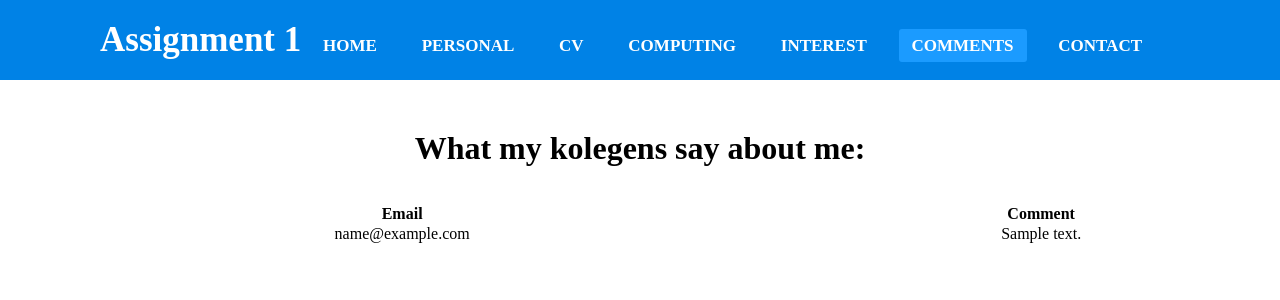
After one commit to GonnaBePRO/flask-web-app, a Flask app: page /comments in a window 1280 px wide. The commit adds this page. Shown: the top 300 px of the page. Run offline with Flask 2, Linux system fonts and the light colour scheme; tables that the repository leaves empty or names only in its code hold one stand-in row (values such as "Sample post"); some libraries are stand-ins or nearby versions.

Commit message:
Starting CA2

```diff
--- a/__init__.py
+++ b/app.py
@@ -1,4 +1,9 @@
 from flask import Flask, render_template, request
+import pymysql
+pymysql.install_as_MySQLdb()
+import MySQLdb
+connection = MySQLdb.connect("localhost" , "root" , "localhost", "majkel_flask")
+
 app = Flask(__name__, static_url_path='/static')
 
 # set FLASK_APP=__init__.py
@@ -17,13 +22,25 @@ def personal():
 def cv():
 	return render_template("cv.html", title="CV")
 
+
+@app.route("/comments")
+def comments():
+	cursor = connection.cursor()
+	cursor.execute("SELECT * FROM comments")
+	return render_template("comments.html", title="Comments", info=cursor)
+
 @app.route("/contact", methods=['GET', 'POST'])
 def contact():
 	if request.method == 'POST':
 		email = request.form.get('email')
 		message = request.form.get('message')
-		file = open("comments.txt", "a+")
-		file.write(email + " " + message + "\n")
+		# file = open("comments.txt", "a+")
+		# file.write(email + " " + message + "\n")
+		print("INSERT INTO comments (email, comment) VALUES ('" + email + "', '" + message + "');")
+		cursor = connection.cursor()
+		cursor.execute("INSERT INTO comments (email, comment) VALUES ('" + email + "', '" + message + "');")
+		connection.commit()
+		cursor.close()
 		return render_template("sent.html", title="Thank You")
 	else:
 		return render_template("contact.html", title="Contact")
--- /dev/null
+++ b/templates/comments.html
@@ -0,0 +1,24 @@
+{% extends "template.html" %}
+
+{% block content %}
+
+	<div class="content">
+		<h1>What my kolegens say about me:</h1><br>
+		<br>
+
+		<table style="width:100%">
+			<tr>
+				<th>Email</th>
+				<th>Comment</th>
+			</tr>
+			{% for row in info %}
+			<tr>
+				<td>{{ row[1] }}</td>
+				<td>{{ row[2] }}</td>
+			</tr>
+			{% endfor %}
+	</table>
+
+	</div>
+
+{% endblock %}
--- a/templates/template.html
+++ b/templates/template.html
@@ -14,6 +14,7 @@
 			<li><a {% if request.endpoint == "cv" %}class="active"{% endif %} href="/cv">CV</a></li>
 			<li><a {% if request.endpoint == "computing" %}class="active"{% endif %} href="/computing">Computing</a></li>
 			<li><a {% if request.endpoint == "interest" %}class="active"{% endif %} href="/interest">Interest</a></li>
+			<li><a {% if request.endpoint == "comments" %}class="active"{% endif %} href="/comments">Comments</a></li>
 			<li><a {% if request.endpoint == "contact" %}class="active"{% endif %} href="/contact">Contact</a></li>
 		</ul>
 	</label>
```
Also changed, not shown: dbsetup.txt (added).
